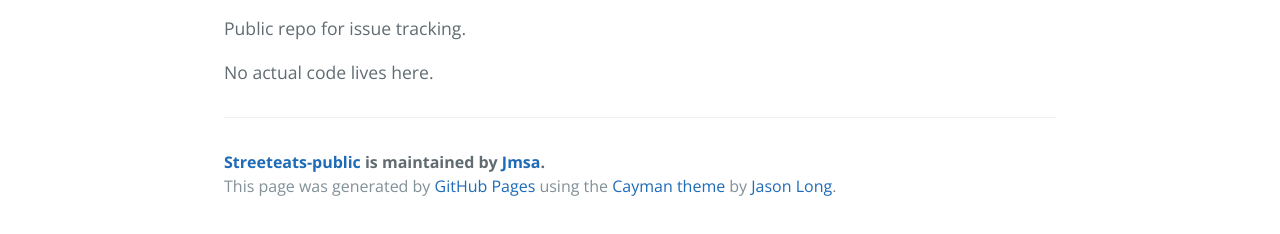
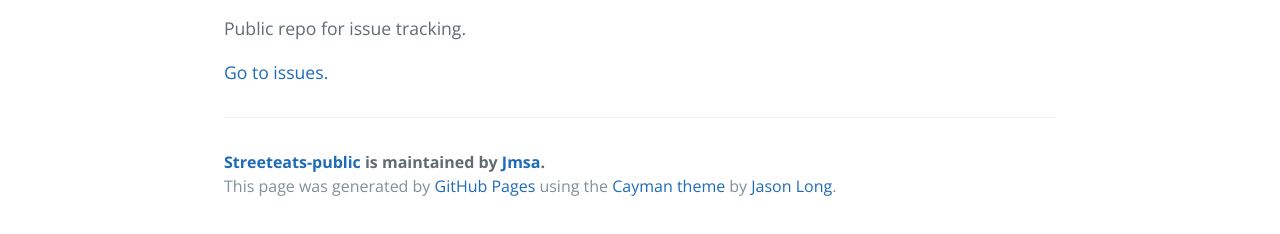
Before and after one commit to Jmsa/StreetEats-public, a plain HTML site: page index.html in a window 1280 px wide. Shown: the part 470-704 px from the top of the page. Drawn offline with nearby package versions, Linux system fonts and the light colour scheme.

Commit message:
Added issues link

```diff
--- a/index.html
+++ b/index.html
@@ -24,7 +24,7 @@
 
 <p>Public repo for issue tracking.</p>
 
-<p>No actual code lives here.</p>
+<p><a href="https://github.com/Jmsa/StreetEats-public/issues">Go to issues.</a></p>
 
       <footer class="site-footer">
         <span class="site-footer-owner"><a href="https://github.com/Jmsa/StreetEats-public">Streeteats-public</a> is maintained by <a href="https://github.com/Jmsa">Jmsa</a>.</span>
```
